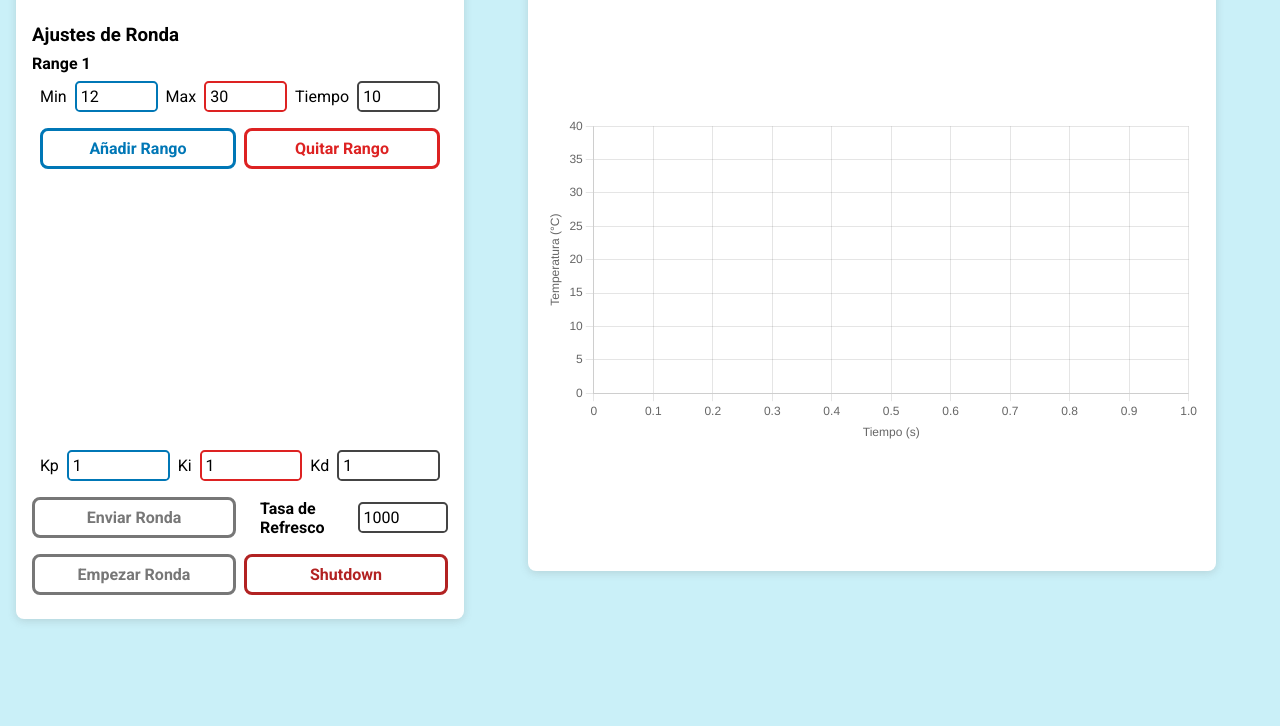
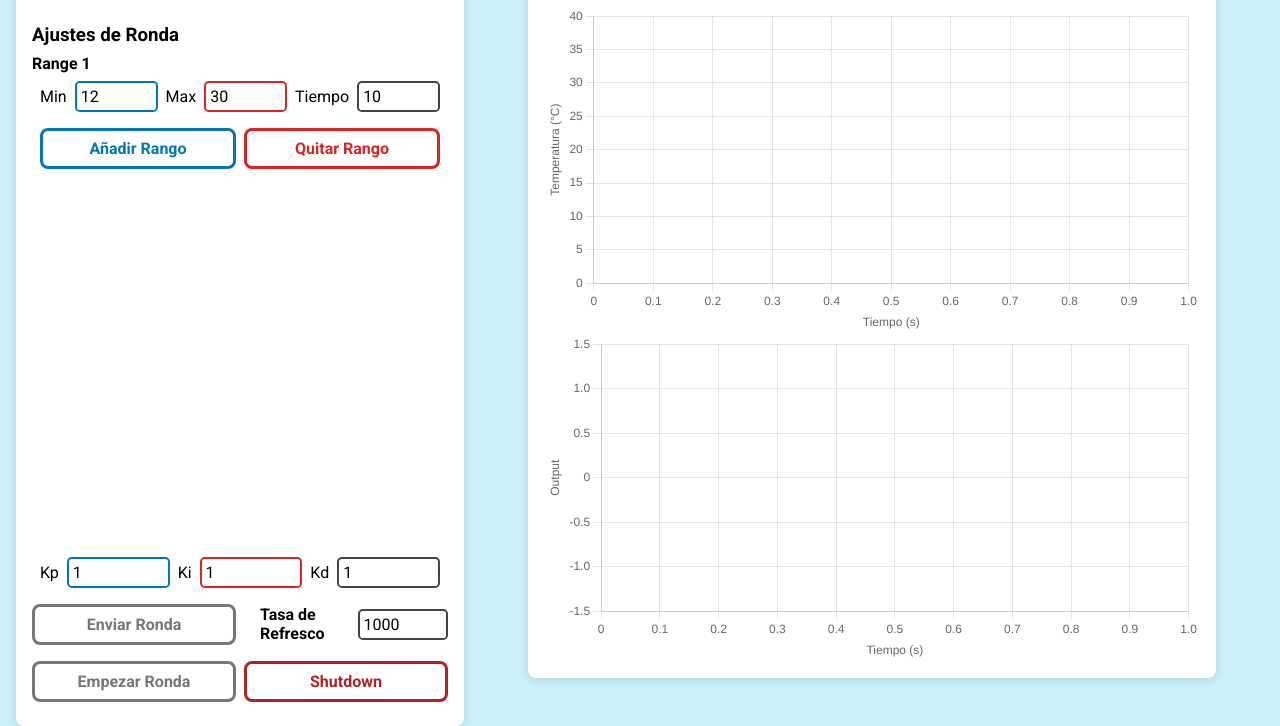
Before and after one commit to ALVAROPING1/TemperatureWarrior, a website: page src/Client/www/index.html in a window 1280 px wide. Shown: the part 165-891 px from the top of the page. Before the commit the page ends 800 px from the top, so only its background shows below. Drawn offline with nearby package versions, Linux system fonts and the light colour scheme.

Commit message:
add controller output graph

```diff
--- a/src/Client/www/chart.js
+++ b/src/Client/www/chart.js
@@ -1,6 +1,7 @@
 // @ts-nocheck
 
 let chart;
+let chart_output
 
 const init_graph = () => {
     const ctx = document.getElementById('chart')?.getContext('2d');
@@ -66,6 +67,44 @@ const init_graph = () => {
             },
         },
     });
+
+    const ctx2 = document.getElementById('chart-output')?.getContext('2d');
+    chart_output = new Chart(ctx2, {
+        type: 'line',
+        data: {
+            labels: [],
+            datasets: [
+                {
+                    label: 'Output',
+                    data: [],
+                    borderWidth: 1,
+                    pointBorderColor: [],
+                    pointBackgroundColor: [],
+                },
+            ],
+        },
+        options: {
+            scales: {
+                y: {
+                    title: {
+                        display: true,
+                        text: 'Output',
+                    },
+                    min: -1.5,
+                    max: 1.5,
+                },
+                x: {
+                    type: 'linear',
+                    title: {
+                        display: true,
+                        text: 'Tiempo (s)',
+                    },
+                    min: 0,
+                },
+            },
+            plugins: { legend: { display: false } },
+        },
+    });
 };
 
 /** @param {TemperatureRange[]} ranges */
@@ -87,7 +126,9 @@ const set_round_chart = ranges => {
         t += range.roundTime;
     });
     chart.options.scales.x.max = t;
+    chart_output.options.scales.x.max = t;
     chart.update();
+    chart_output.update();
 };
 
 const set_test_chart = () => {
@@ -95,6 +136,7 @@ const set_test_chart = () => {
     chart.options.scales.x.max = 60;
 
     chart.update();
+    chart_output.update();
 };
 
 const add_chart_point = (x, y, i) => {
@@ -118,4 +160,7 @@ const clear_graph = () => {
     chart.data.datasets.length = 2; // remove all other datasets
     chart.data.datasets[0].data.length = 0; // remove temperature points
     chart.data.datasets[1].data.length = 0; // remove temperature points
+
+    chart_output.data.datasets.length = 1; // remove all other datasets
+    chart_output.data.datasets[0].data.length = 0; // remove output points
 }
--- a/src/Client/www/index.html
+++ b/src/Client/www/index.html
@@ -72,6 +72,9 @@
             <div class="graph-container">
                 <canvas id="chart"></canvas>
             </div>
+            <div class="graph-container">
+                <canvas id="chart-output"></canvas>
+            </div>
     </div>
     <!-- SCRIPTS -->
     <script src="index.js"></script>
```
